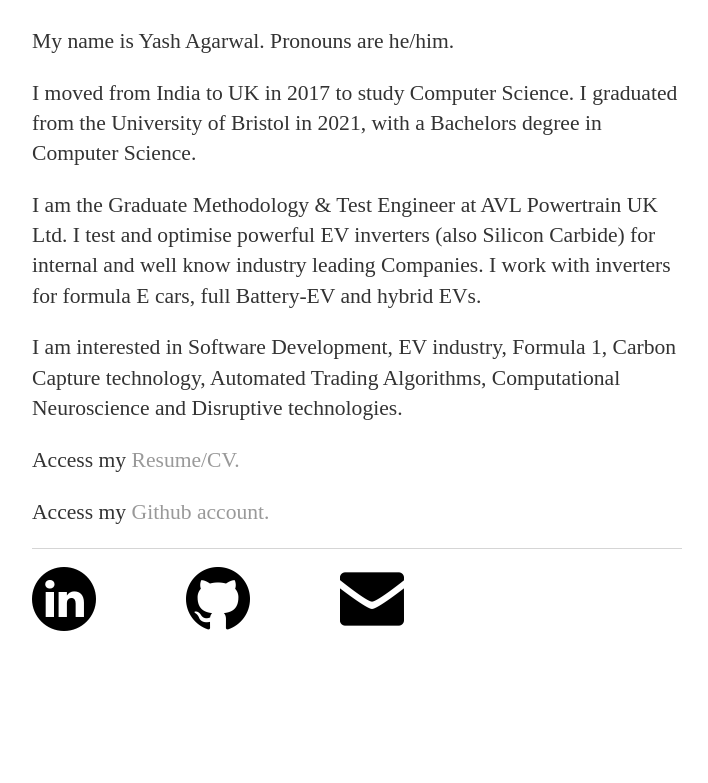
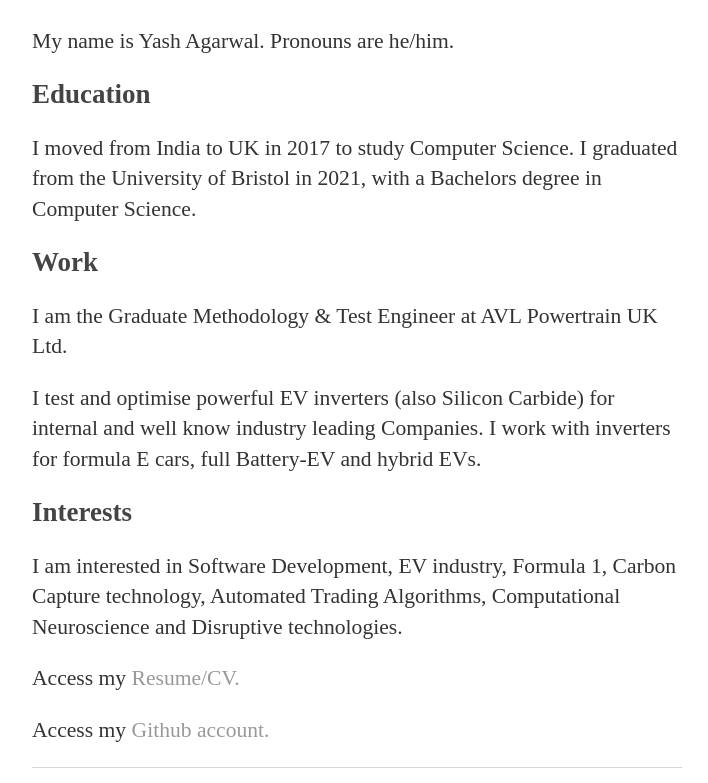
Before and after one commit to yash110698/yash110698.github.io, a Jekyll site: the page built from index.html, in a window 1280 px wide, cut to the strip 988-1771 px from the top of the page. Shown: the whole strip, without its empty margins (283-991 px from the left). Built offline with Jekyll 4.4.1, drawn with Linux system fonts in a browser that asks for light colours; before the commit the page ends 1709 px from its top, so only the background shows below that.

Commit message:
Update index.html

```diff
--- a/index.html
+++ b/index.html
@@ -14,17 +14,26 @@
   My name is Yash Agarwal. Pronouns are he/him.
 </p>
 
+<h2>Education</h2>
+
 <p>
   I moved from India to UK in 2017 to study Computer Science.
   I graduated from the University of Bristol in 2021,
   with a Bachelors degree in Computer Science.
 </p>
 
+<h2>Work</h2>
+
 <p>
   I am the Graduate Methodology & Test Engineer at AVL Powertrain UK Ltd.
+</p>
+
+<p>
   I test and optimise powerful EV inverters (also Silicon Carbide) for internal and well know industry leading Companies.
   I work with inverters for formula E cars, full Battery-EV and hybrid EVs.
 </p>
+
+<h2>Interests</h2>
 
 <p>
   I am interested in Software Development, EV industry,
```
